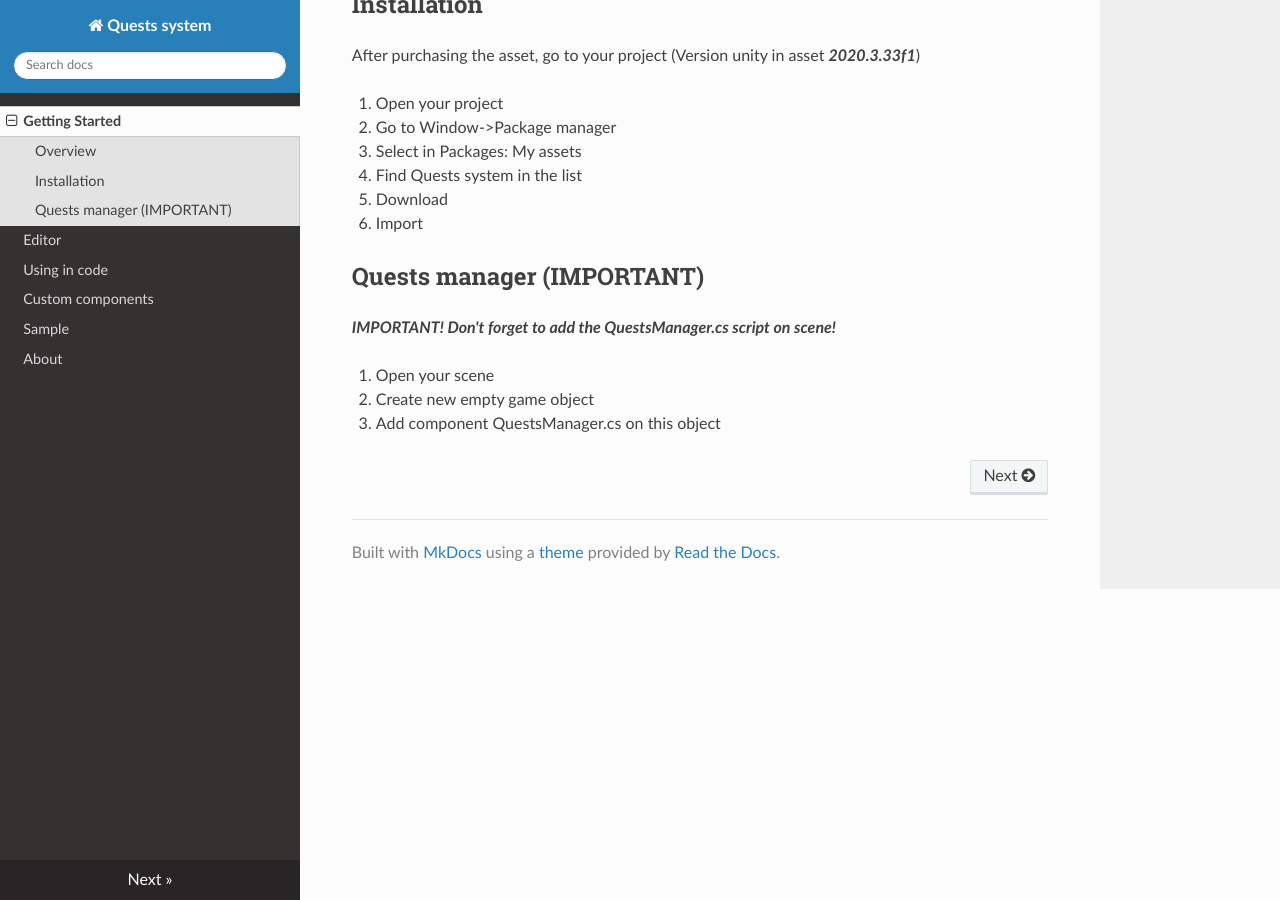
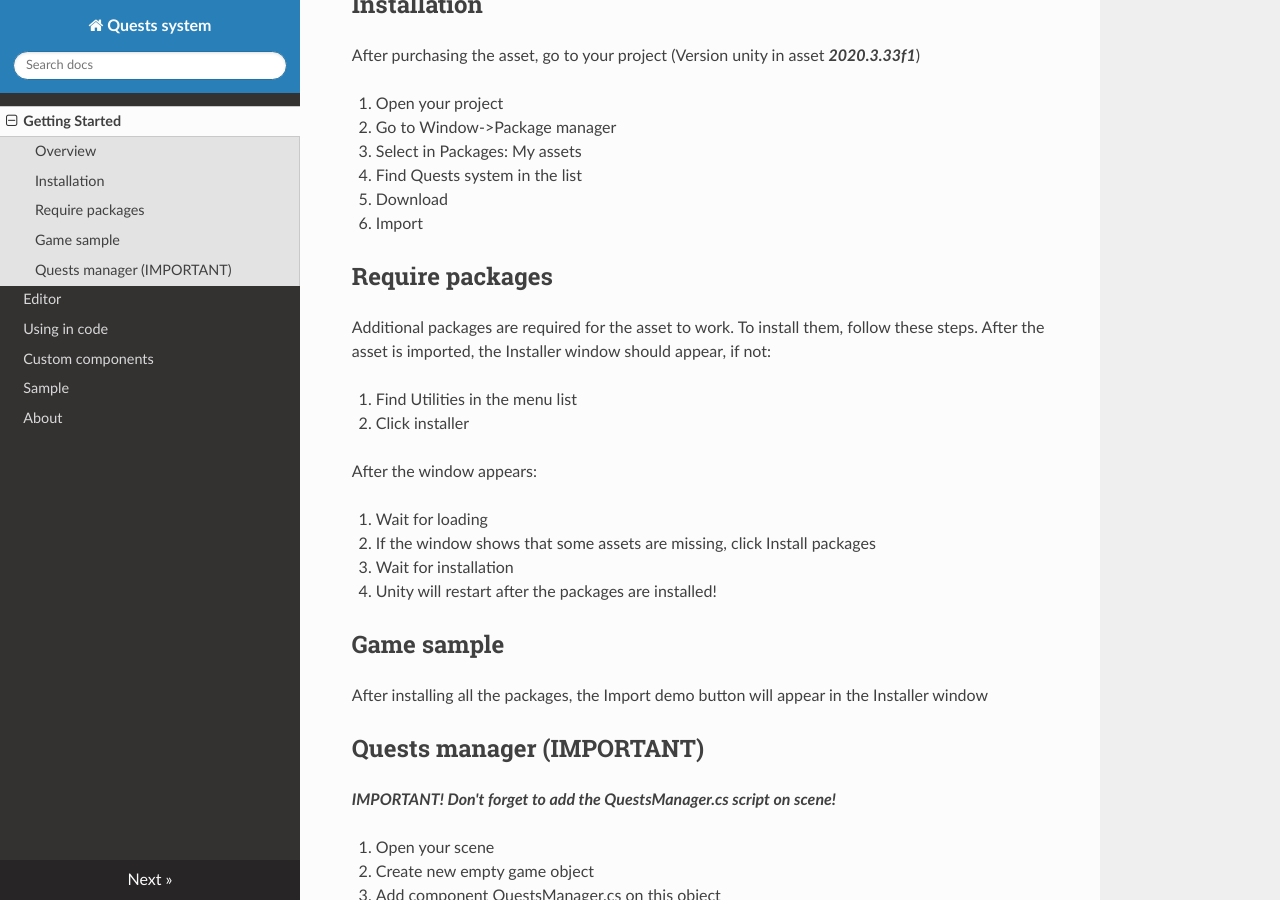
Before and after one commit to SoloQ-Dev/Idle-Clicker-Car-Game-Template-Documentation, an MkDocs documentation site: the page built from docs/index.md, in a window 1280 px wide and 900 px high, scrolled down 513 px. Built offline with MkDocs 1.6.1, drawn with Linux system fonts in a browser that asks for light colours; nearby versions of some CDN libraries.

Commit message:
Edited index

```diff
--- a/docs/index.md
+++ b/docs/index.md
@@ -22,6 +22,24 @@
   <li>Import</li>
 </ol>
 
+## Require packages
+Additional packages are required for the asset to work. To install them, follow these steps.
+After the asset is imported, the Installer window should appear, if not:
+<ol>
+  <li>Find Utilities in the menu list</li>
+    <li>Click installer</li>
+</ol>
+After the window appears:
+<ol>
+  <li>Wait for loading</li>
+  <li>If the window shows that some assets are missing, click Install packages</li>
+  <li>Wait for installation</li>
+  <li>Unity will restart after the packages are installed!</li>
+</ol>
+
+##Game sample
+After installing all the packages, the Import demo button will appear in the Installer window
+
 ## Quests manager (IMPORTANT)
 ***IMPORTANT! Don't forget to add the QuestsManager.cs script on scene!***
 
```
Also changed, not shown: docs/using.md (+6 -0 lines), site/index.html, site/search/search_index.json, site/sitemap.xml, site/using/index.html, 1 other file.
